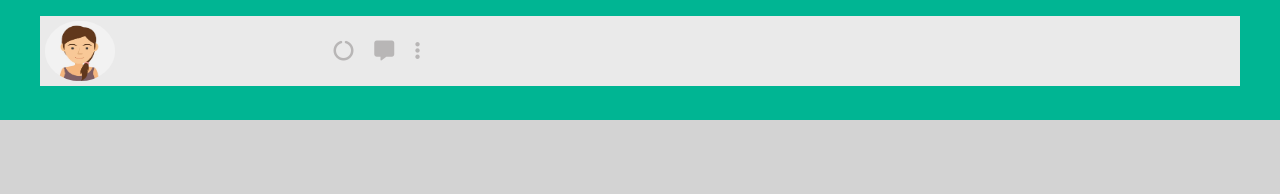
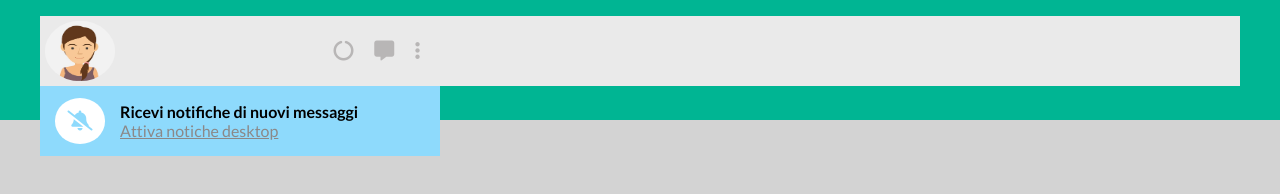
Before and after one commit to ghiottoandrea/html-css-boolzapp, a plain HTML site: page index.html in a window 1280 px wide. Drawn offline with Linux system fonts and the light colour scheme.

Commit message:
add notification section

```diff
--- a/assets/style/style.css
+++ b/assets/style/style.css
@@ -79,7 +79,8 @@
     --boolzap-chat: rgba(213, 249, 186, 1);
     --boolzap-light-top: rgba(234, 234, 234, 1);
     --boolzap-light-bottom: rgba(243, 238, 234, 1);
-
+    --boolzap-lighter: white;
+    --boolzap-icon: rgb(184, 182, 182);
 }
 
 body {
@@ -102,36 +103,25 @@ body {
     flex-direction: column;
 }
 
-.icons{
+.icons {
     width: 45%;
     display: flex;
-    align-items:center ;
+    align-items: center;
     justify-content: flex-end;
     gap: 1.3rem;
-    color: rgb(184, 182, 182);
+    color: var(--boolzap-icon);
     font-size: 20px;
 }
-.profile-img img{
+
+.profile-img img {
     width: 40%;
     height: 100%;
     padding: 0.3rem;
     border-radius: 50%;
-    object-fit:fill;
-}
-/* #endregion utilities */
-
-
-/* #region profile */
-.profile, .sender{
-    background-color: var(--boolzap-light-top);
-    display: flex;
-    height: 70px;
-}
-.profile-img{
-width: 50%;
+    object-fit: fill;
 }
 
-/* #endregion profile */
+/* #endregion utilities */
 
 .left_section {
     width: calc((100%/12)*4);
@@ -148,6 +138,59 @@ width: 50%;
 .chat-sender {
     align-self: flex-end;
 }
+
+/* #region profile */
+.profile,
+.sender {
+    background-color: var(--boolzap-light-top);
+    display: flex;
+    height: 70px;
+}
+
+.profile-img {
+    width: 50%;
+}
+
+/* #endregion profile */
+
+/* #region notification */
+.notification {
+    height: 70px;
+    background-color: var(--boolzap-notification);
+    padding: 1rem 0;
+    display: flex;
+    align-items: center;
+}
+
+.notification-icon {
+    width: 20%;
+    text-align: center;
+}
+
+.notification-icon i {
+    color: var(--boolzap-notification);
+    background-color: var(--boolzap-lighter);
+    padding: 0.8rem;
+    border-radius: 50%;
+    font-size: 20px;
+}
+
+.notification-text {
+    display: flex;
+    flex-direction: column;
+}
+
+.notification-text a {
+    color: rgb(139, 136, 136);
+}
+
+/* #endregion notification */
+
+/* #region search */
+
+/* #endregion search */
+
+
 
 
 /* #region query */
@@ -180,7 +223,7 @@ width: 50%;
         height: 90vh;
     }
 
-   .profile,
+    .profile,
     .sender,
     .writhe-text {
         height: 10vh;
--- a/index.html
+++ b/index.html
@@ -37,11 +37,14 @@
             <div class="notification">
 
                 <div class="notification-icon">
-
+                    <i class="fa-solid fa-bell-slash"></i>
                 </div>
                 <!-- /.notification-icon -->
 
-                <div class="notification-text"></div>
+                <div class="notification-text">
+                    <strong>Ricevi notifiche di nuovi messaggi</strong>
+                    <a href="#">Attiva notiche desktop</a>
+                </div>
                 <!-- /.notification-text -->
 
             </div>
```
